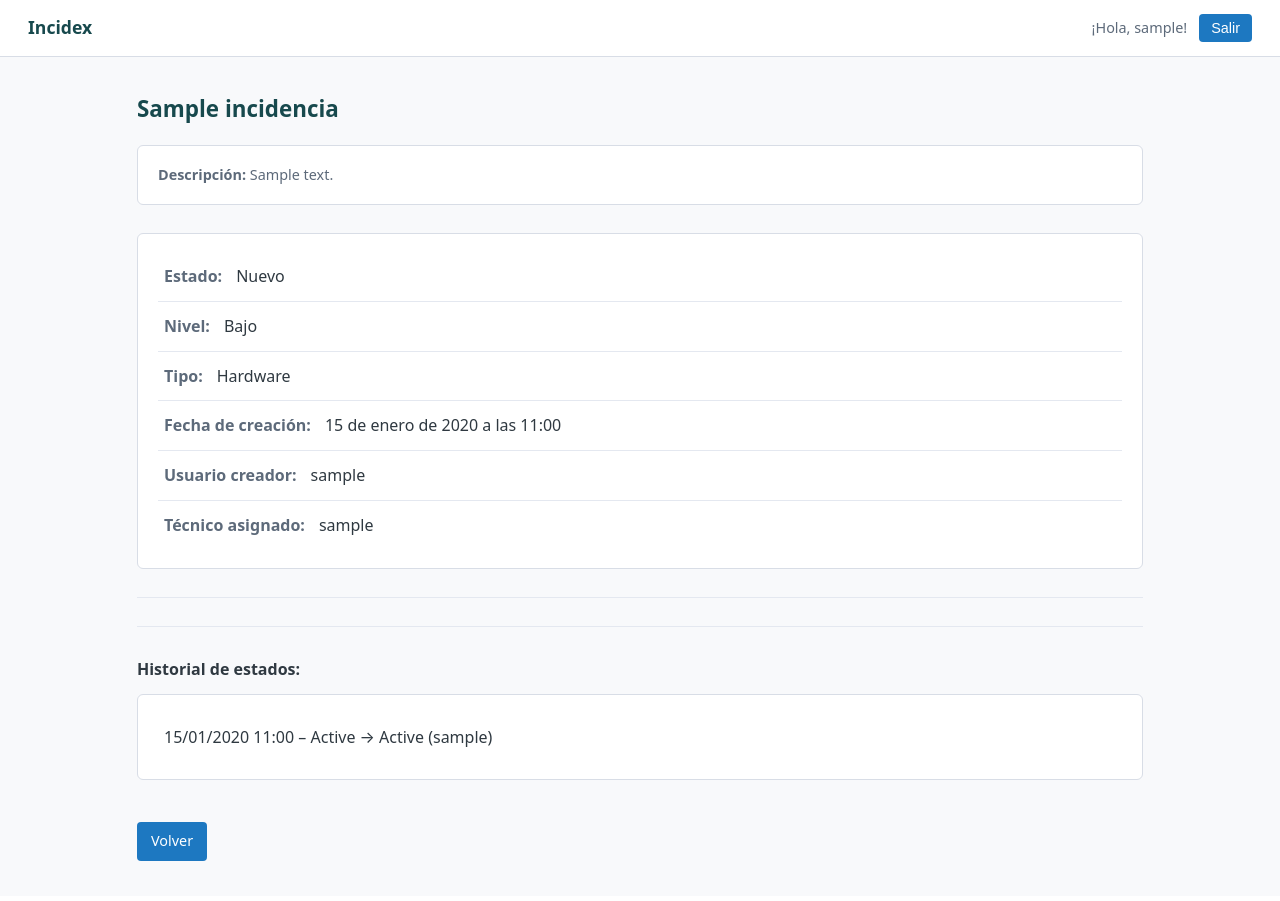
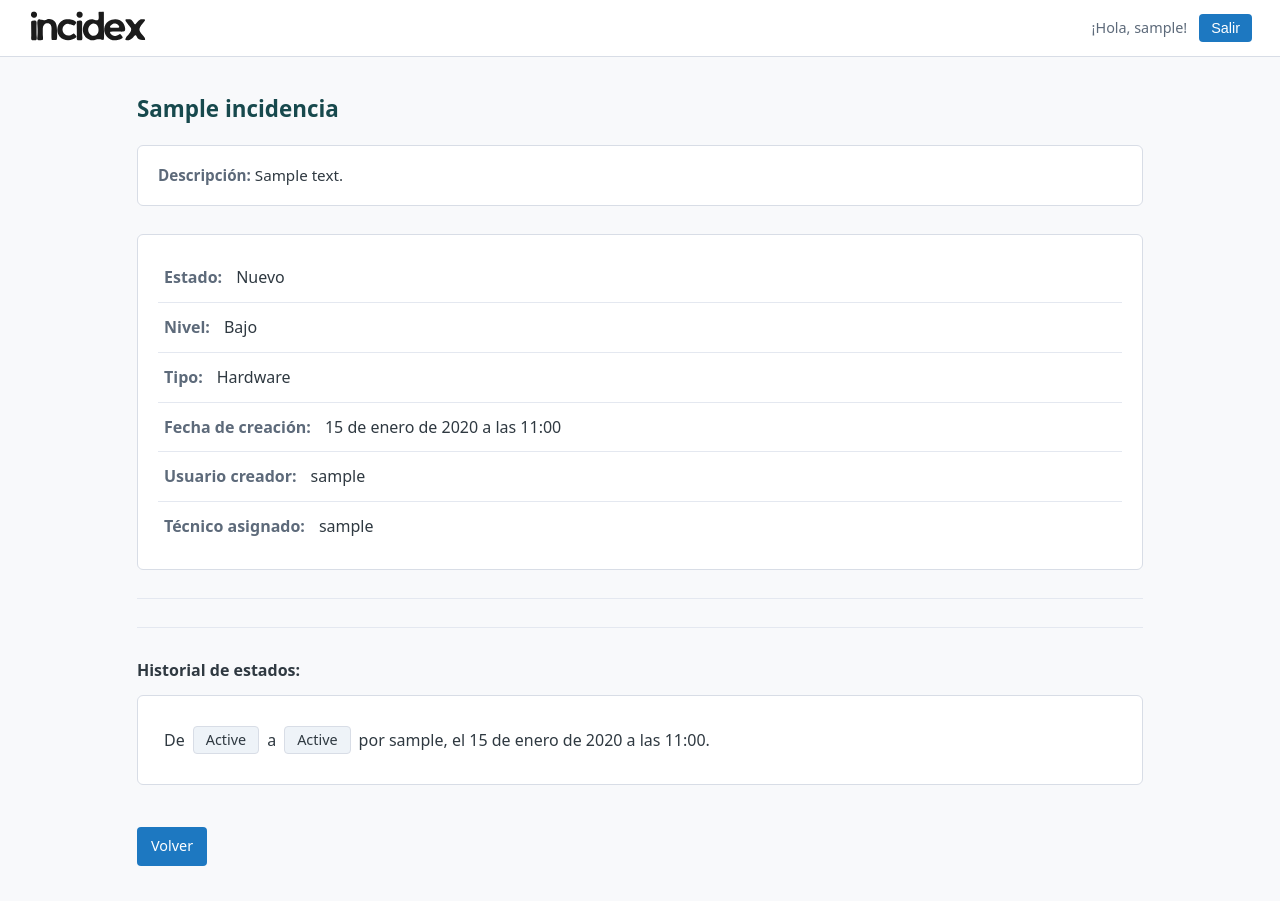
Before and after one commit to Canexy/Incidex, a Django app: page /incidencias/1/ in a window 1280 px wide. Before the commit the page ends 861 px from the top, so only its background shows below. Run offline with Django 5.2, Linux system fonts and the light colour scheme; a user stored in the database is signed in; tables that the repository leaves empty hold one stand-in row (values such as "Sample post").

Commit message:
Nuevo: Preparación 0.1

```diff
--- a/incidencias/admin.py
+++ b/incidencias/admin.py
@@ -56,10 +56,6 @@ class CustomUserAdmin(UserAdmin):
     )
 
     def get_inlines(self, request, obj):
-        """
-        El inline SOLO aparece si el usuario YA ES técnico en BD.
-        Nunca depende del formulario actual.
-        """
         if not obj:
             return []
 
--- a/static/css/styles.css
+++ b/static/css/styles.css
@@ -37,9 +37,13 @@ body{
 }
 
 .logo{
-    font-size:1.1rem;
-    font-weight:600;
-    color:var(--primary);
+    height:26px;
+    width:auto;
+    display:block;
+}
+
+.logo img{
+    margin-top:-15px;
 }
 
 .topbar-right{
@@ -120,6 +124,10 @@ li a{
 }
 
 li a:hover{text-decoration:underline}
+
+.historial-estados li{
+    gap:8px;
+}
 
 /* Forms */
 form p{margin-bottom:14px}
@@ -219,6 +227,11 @@ p{
     margin-bottom:12px;
 }
 
+.detalle-descripcion{
+    font-size:.95rem;
+    color:var(--text-main);
+}
+
 /* Login */
 body:has(form[action$="login/"]) .container{
     max-width:420px;
--- a/templates/base.html
+++ b/templates/base.html
@@ -12,7 +12,9 @@
 <body>
     <header class="topbar">
         <div class="topbar-left">
-            <span class="logo">Incidex</span>
+            <span class="logo">
+                <img src="{% static 'img/logo.svg' %}" alt="Incidex">
+            </span>
         </div>
         <div class="topbar-right">
             {% if user.is_authenticated %}
--- a/templates/incidencias/detalle_incidencia.html
+++ b/templates/incidencias/detalle_incidencia.html
@@ -2,7 +2,7 @@
 {% load incidencias_extras %}
 
 {% block title %}
-Incidencia {{ incidencia.id }}
+Incidencia de {{ incidencia.usuario_creador.username }}
 {% endblock %}
 
 {% block content %}
@@ -10,7 +10,9 @@ Incidencia {{ incidencia.id }}
 
     <h2>{{ incidencia.titulo }}</h2>
 
-    <p><strong>Descripción:</strong> {{ incidencia.descripcion }}</p>
+    <p class="detalle-descripcion">
+        <strong>Descripción:</strong> {{ incidencia.descripcion }}
+    </p>
     <ul>
         <li><strong>Estado:</strong> {{ incidencia.get_estado_display }}</li>
         <li><strong>Nivel:</strong> {{ incidencia.get_criticidad_display }}</li>
@@ -66,17 +68,24 @@ Incidencia {{ incidencia.id }}
 
     {# Añade un historial de cambios de estado de la incidencia. #}
 
+    {# Historial de cambios de estado de la incidencia #}
+
     <h3>Historial de estados:</h3>
 
     {% if historial %}
-        <ul>
+        <ul class="historial-estados">
         {% for cambio in historial %}
             <li>
-                {{ cambio.fecha_cambio|date:"d/m/Y H:i" }} –
-                <!-- {{ cambio.estado_anterior }} → {{ cambio.estado_nuevo }} -->
-                {{ cambio.estado_anterior|humanize_estado }} → {{ cambio.estado_nuevo|humanize_estado }}
+                De
+                <span class="badge estado {{ cambio.estado_anterior }}">
+                    {{ cambio.estado_anterior|humanize_estado }}
+                </span>
+                a
+                <span class="badge estado {{ cambio.estado_nuevo }}">
+                    {{ cambio.estado_nuevo|humanize_estado }}
+                </span>
                 {% if cambio.cambiado_por %}
-                    ({{ cambio.cambiado_por.username }})
+                    por {{ cambio.cambiado_por.username }}, el {{ cambio.fecha_cambio }}.
                 {% endif %}
             </li>
         {% endfor %}
```
Also changed, not shown: ToDo.md (+1 -24 lines), README.md, er.png (added), er_auth_models.png (deleted), static/img/logo.svg (added).
